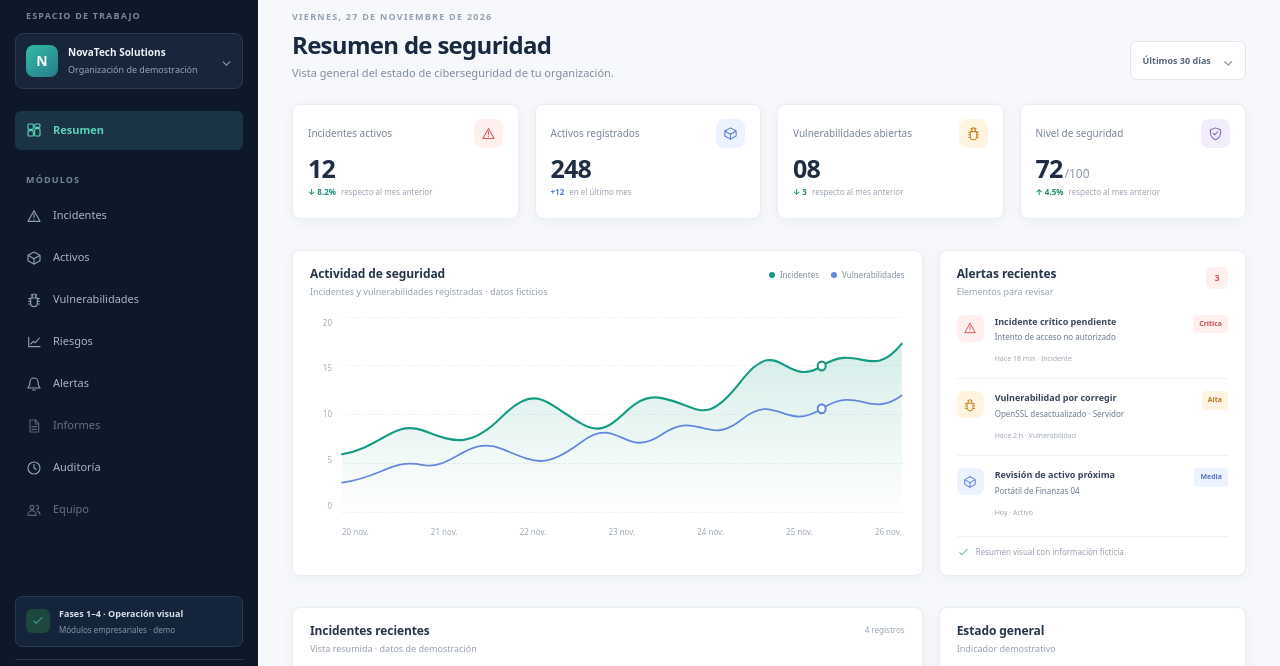
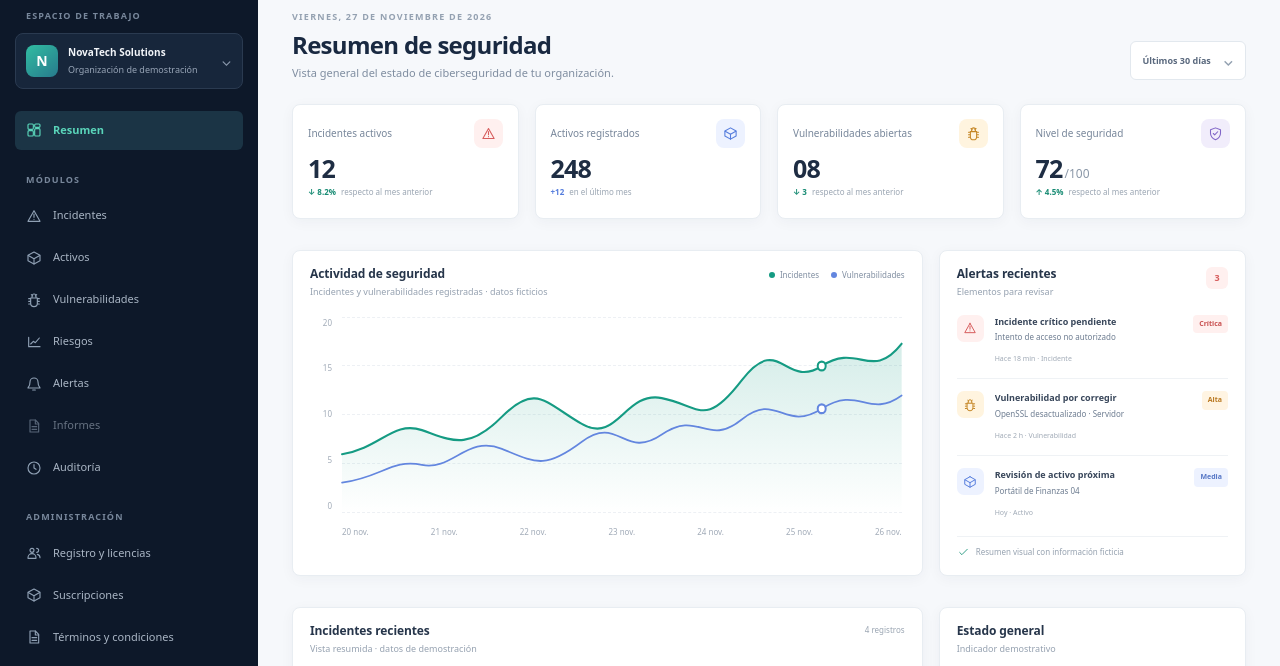
Before and after one commit to Jenmariepo/Secure_Business, a plain HTML site: page index.html in a window 1280 px wide. Shown: the part 83-749 px from the top of the page. Drawn offline with nearby package versions, Linux system fonts and the light colour scheme.

Commit message:
Add account module navigation

```diff
--- a/index.html
+++ b/index.html
@@ -8,8 +8,10 @@
   <title>SecureBusiness | Resumen de seguridad</title>
   <link href="https://cdn.jsdelivr.net/npm/bootstrap@5.3.9/dist/css/bootstrap.min.css" rel="stylesheet" integrity="sha384-yEPZ7jP9S0QKiUQ0m3jjsO4ProIW7wvR9gXkI7JOGa2XVsw53Yke2bsdkBbjmmiX" crossorigin="anonymous">
   <link rel="stylesheet" href="styles.css">
+  <link rel="stylesheet" href="account-modules.css">
   <script src="app.js" defer></script>
   <script src="phases34.js" defer></script>
+  <script src="account-modules.js" defer></script>
 </head>
 <body>
   <svg class="icon-library" xmlns="http://www.w3.org/2000/svg" aria-hidden="true">
@@ -50,10 +52,14 @@
         <a class="side-link" href="#alerts" data-page="alerts"><svg class="icon"><use href="#i-bell"/></svg><span>Alertas</span></a>
         <button class="side-link future-link" type="button" disabled><svg class="icon"><use href="#i-file"/></svg><span>Informes</span></button>
         <a class="side-link" href="#audit" data-page="audit"><svg class="icon"><use href="#i-clock"/></svg><span>Auditoría</span></a>
+        <div class="sidebar-caption nav-caption">ADMINISTRACIÓN</div>
+        <a class="side-link" href="#registration" data-page="registration"><svg class="icon"><use href="#i-users"/></svg><span>Registro y licencias</span></a>
+        <a class="side-link" href="#subscriptions" data-page="subscriptions"><svg class="icon"><use href="#i-box"/></svg><span>Suscripciones</span></a>
+        <a class="side-link" href="#terms" data-page="terms"><svg class="icon"><use href="#i-file"/></svg><span>Términos y condiciones</span></a>
         <button class="side-link future-link" type="button" disabled><svg class="icon"><use href="#i-users"/></svg><span>Equipo</span></button>
       </nav>
       <div class="sidebar-bottom">
-        <div class="phase-note"><span class="phase-note-mark"><svg class="icon"><use href="#i-check"/></svg></span><span><strong>Fases 1–4 · Operación visual</strong><small>Módulos empresariales · demo</small></span></div>
+        <div class="phase-note"><span class="phase-note-mark"><svg class="icon"><use href="#i-check"/></svg></span><span><strong>Seguridad y administración</strong><small>Datos ficticios · sin conexión</small></span></div>
         <div class="profile-row"><span class="profile-avatar">NM</span><span class="profile-copy"><strong>Nash Méndez</strong><small>Administrador · Demo</small></span></div>
       </div>
     </aside>
```
